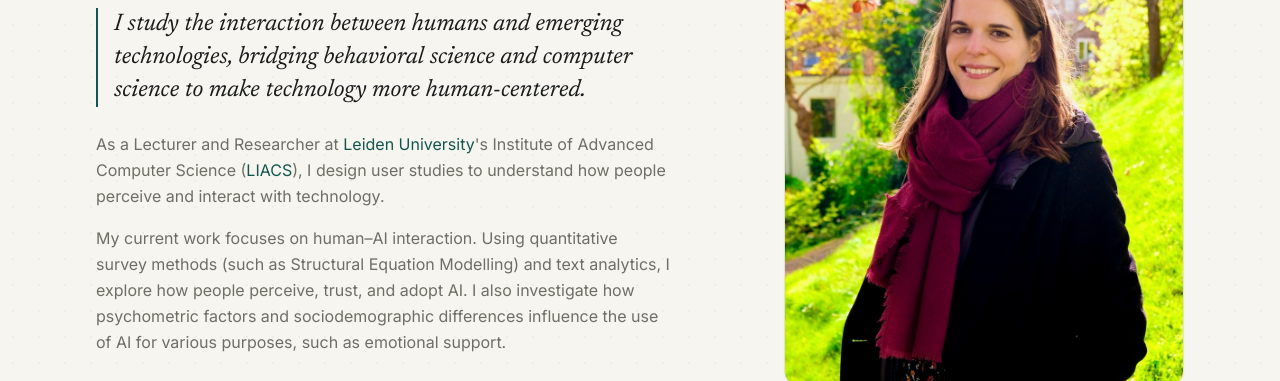
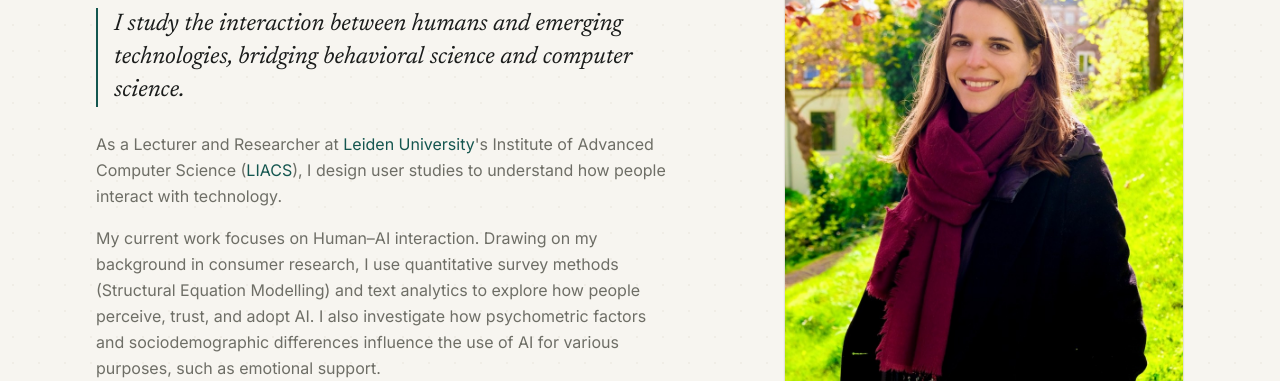
Before and after one commit to nataliaamat/nataliaamat.github.io, a plain HTML site: page index.html in a window 1280 px wide. Shown: the part 317-698 px from the top of the page. Drawn offline with nearby package versions, Linux system fonts and the light colour scheme.

Commit message:
Update index.html

```diff
--- a/index.html
+++ b/index.html
@@ -223,14 +223,14 @@
 
           <!-- The signature line -->
           <p class="rise rise-3 mt-6 max-w-xl border-l-2 border-accent pl-4 font-serif text-2xl italic leading-snug text-ink">
-            I study the interaction between humans and emerging technologies, bridging behavioral science and computer science to make technology more human-centered.
+            I study the interaction between humans and emerging technologies, bridging behavioral science and computer science.
           </p>
 
           <p class="rise rise-3 mt-6 max-w-xl leading-relaxed text-muted">
-           As a Lecturer and Researcher at <a href="https://www.universiteitleiden.nl/en" target="_blank" rel="noopener" class="text-accent link-u">Leiden University</a>'s Institute of Advanced Computer Science (<a href="https://liacs.leidenuniv.nl/" target="_blank" rel="noopener" class="text-accent link-u">LIACS</a>), I design user studies to understand how people perceive and interact with technology.
+           As a Lecturer and Researcher at <a href="https://www.universiteitleiden.nl/en" target="_blank" rel="noopener" class="text-accent link-u">Leiden University</a>'s Institute of Advanced Computer Science (<a href="https://liacs.leidenuniv.nl/" target="_blank" rel="noopener" class="text-accent link-u">LIACS</a>), I design user studies to understand how people interact with technology.
           </p>
           <p class="rise rise-3 mt-4 max-w-xl leading-relaxed text-muted">
-            My current work focuses on human–AI interaction. Using quantitative survey methods (such as Structural Equation Modelling) and text analytics, I explore how people perceive, trust, and adopt AI. I also investigate how psychometric factors and sociodemographic differences influence the use of AI for various purposes, such as emotional support.
+            My current work focuses on Human–AI interaction. Drawing on my background in consumer research, I use quantitative survey methods (Structural Equation Modelling) and text analytics to explore how people perceive, trust, and adopt AI. I also investigate how psychometric factors and sociodemographic differences influence the use of AI for various purposes, such as emotional support.
           </p>
 
           <!-- Quick links -->
```
